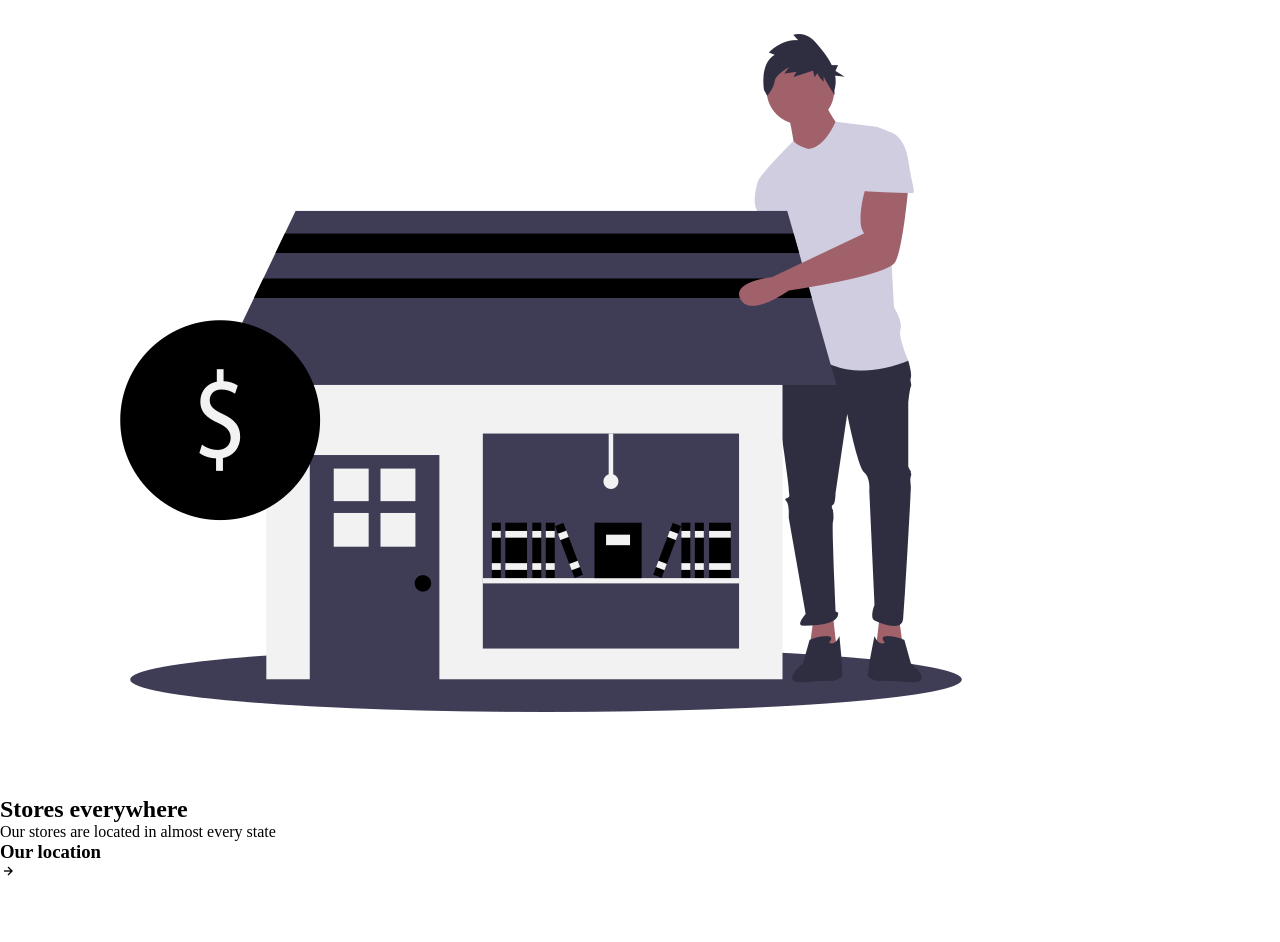
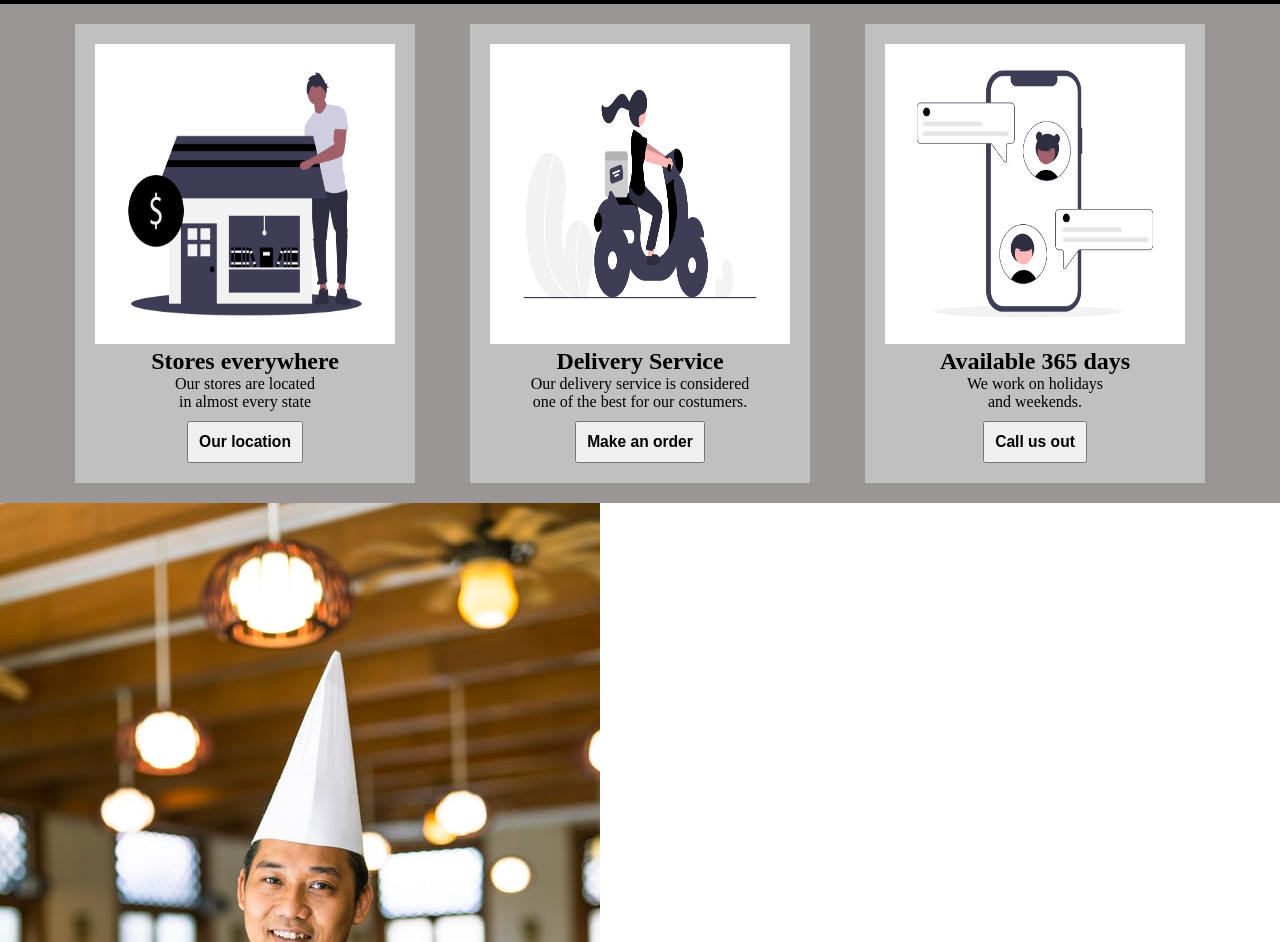
Before and after one commit to Tadeo-2404/Landing-Page-Bakery, a plain HTML site: page index.html in a window 1280 px wide. Shown: the part 408-1350 px from the top of the page. Drawn offline with nearby package versions, Linux system fonts and the light colour scheme.

Commit message:
Terminando service

```diff
--- a/css/style.css
+++ b/css/style.css
@@ -57,3 +57,44 @@
     border: none;
     padding: 5px;
 }
+/*SERVICES*/
+.services {
+    display: flex;
+    flex-direction: row;
+    align-items: center;
+    justify-content: space-evenly;
+    padding: 20px;
+    background-color: rgb(155, 150, 150);
+    text-align: center;
+}
+.services-title {
+    align-items: center;
+    justify-content: center;
+    display: flex;
+    color: white;
+    font-size: 25px;
+    text-align: center;
+    background-color: rgb(155, 150, 150);
+    border-bottom: solid 4px black;
+    padding: 15px;
+}
+
+.services img {
+    width: 300px;
+    height: 300px;
+}
+
+.service-text {
+    text-align: center;
+}
+.service-link {
+    padding: 10px;
+    margin-top: 10px;
+}
+.service {
+    background-color: silver;
+    padding: 20px;
+}
+button:hover {
+    background-color: gold;
+}
--- a/index.html
+++ b/index.html
@@ -36,23 +36,24 @@
     </header>
 
     <main>
-        <div class="services">
-            <div class="services-title">
+         <div class="services-title">
                 <h2>Why to choose us?</h2>
             </div>
 
+        <div class="services">
             <div class="service">
                 <div class="service-img">
                     <img src="./img/undraw_business_shop_qw5t.png">
                 </div>
                 <div class="service-text">
                     <h2>Stores everywhere</h2>
-                    <p>Our stores are located in almost every state</p>
+                    <p>Our stores are located <br>
+                        in almost every state</p>
                 </div>
-                <div class="service-link">
+                <button class="service-link">
                     <h3>Our location</h3>
-                    <i class='bx bx-right-arrow-alt'></i>
-                </div>
+                        </button>
+
             </div>
             <!--HERE FINISHES SERVICE-->
 
@@ -62,12 +63,13 @@
                 </div>
                 <div class="service-text">
                     <h2>Delivery Service</h2>
-                    <p>Our delivery service is considered one of the best for our costumers.</p>
+                    <p>Our delivery service is considered <br> one of the best for our costumers.</p>
+
                 </div>
-                <div class="service-link">
-                    <h3>Make an order...</h3>
-                    <i class='bx bx-right-arrow-alt'></i>
-                </div>
+                 <button class="service-link">
+                    <h3>Make an order</h3>
+                  </button>
+
             </div>
             <!--HERE FINISHES SERVICE-->
 
@@ -76,16 +78,15 @@
                     <img src="./img/undraw_Chatting_re_j55r.png">
                 </div>
                 <div class="service-text">
-                    <h2>Available 365 days a year</h2>
-                    <p>We work on holidays and weekends, ready for every occasion.</p>
+                    <h2>Available 365 days</h2>
+                    <p>We work on holidays <br>and weekends.<br></p>
                 </div>
-                <div class="service-link">
-                    <h3>Call us out...</h3>
-                    <i class='bx bx-right-arrow-alt'></i>
-                </div>
+                <button class="service-link">
+                    <h3>Call us out</h3>
+                  </button>
+
             </div>
             <!--HERE FINISHES SERVICE-->
-
         </div>
 
         <div class="chef-section">
```
